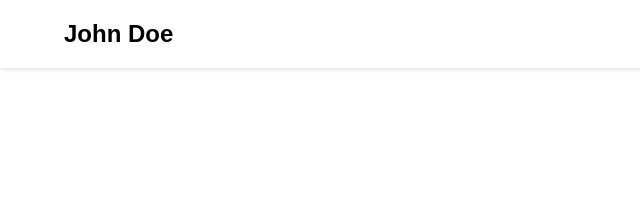
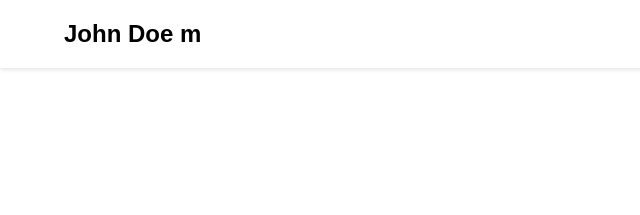
Before and after one commit to Raffa02/simetri, a plain HTML site: page index.html in a window 1280 px wide. Shown: the top 215 px of the page, 0-640 px from the left. Drawn offline with Linux system fonts and the light colour scheme.

Commit message:
first commit

```diff
--- a/index.html
+++ b/index.html
@@ -11,7 +11,7 @@
     <!-- Navbar -->
     <header>
         <div class="container">
-            <h1>John Doe</h1>
+            <h1>John Doe m</h1>
             <nav>
                 <ul>
                     <li><a href="#about">About Me</a></li>
```
